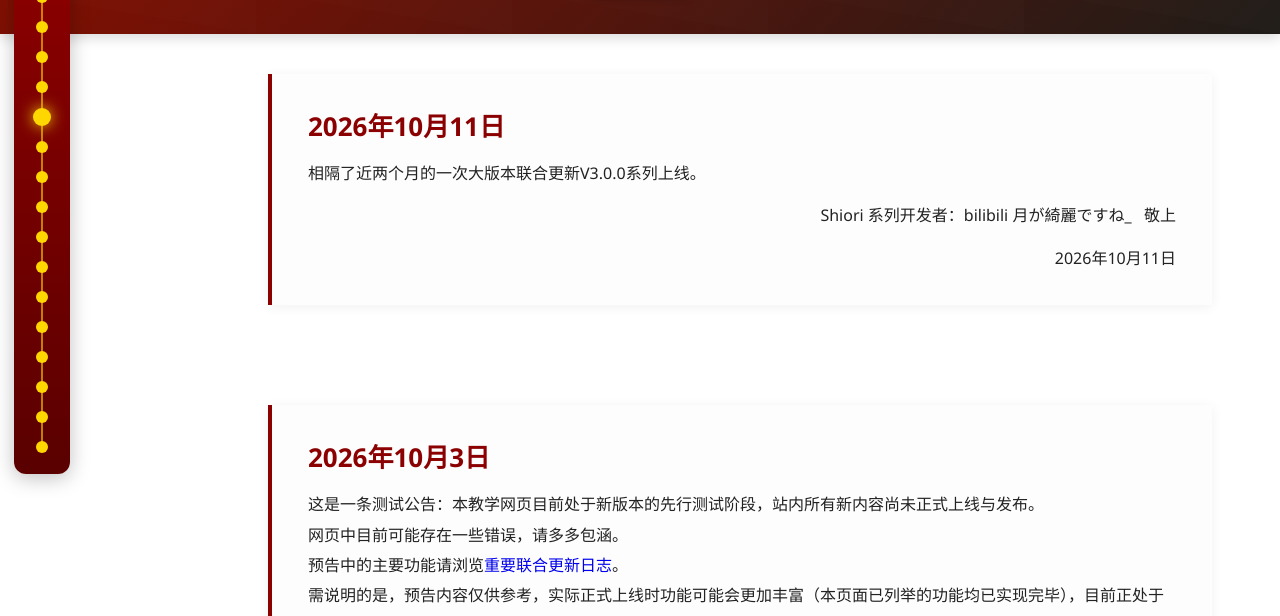
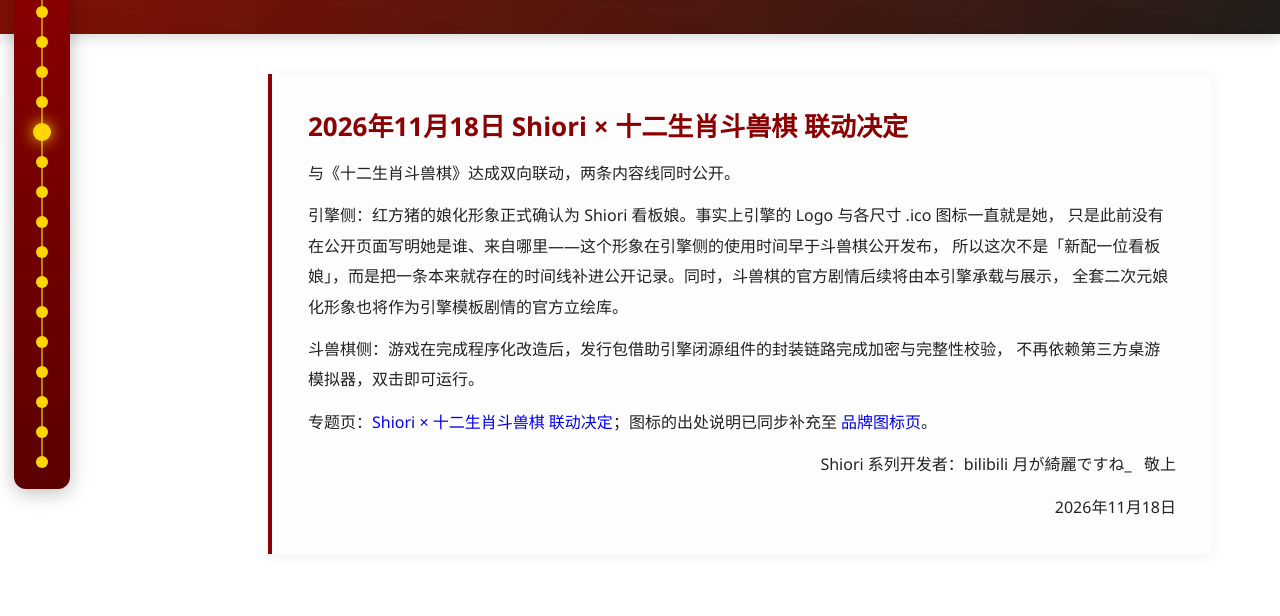
Before and after one commit to 1145141919810TONNY/Shioriteaching, a plain HTML site: page html/history.html in a window 1280 px wide. Shown: the part 178-794 px from the top of the page. Drawn offline with Linux system fonts and the light colour scheme.

Commit message:
Update history.html

```diff
--- a/html/history.html
+++ b/html/history.html
@@ -342,6 +342,21 @@
 				-->
 
 				<section class="era-section">
+					<h2>2026年11月18日 Shiori × 十二生肖斗兽棋 联动决定</h2>
+					<p>与《十二生肖斗兽棋》达成双向联动，两条内容线同时公开。</p>
+					<p>引擎侧：红方猪的娘化形象正式确认为 Shiori 看板娘。事实上引擎的 Logo 与各尺寸 .ico 图标一直就是她，
+						只是此前没有在公开页面写明她是谁、来自哪里——这个形象在引擎侧的使用时间早于斗兽棋公开发布，
+						所以这次不是「新配一位看板娘」，而是把一条本来就存在的时间线补进公开记录。同时，斗兽棋的官方剧情后续将由本引擎承载与展示，
+						全套二次元娘化形象也将作为引擎模板剧情的官方立绘库。</p>
+					<p>斗兽棋侧：游戏在完成程序化改造后，发行包借助引擎闭源组件的封装链路完成加密与完整性校验，
+						不再依赖第三方桌游模拟器，双击即可运行。</p>
+					<p>专题页：<a href="collab_zodiac.html">Shiori × 十二生肖斗兽棋 联动决定</a>；图标的出处说明已同步补充至
+						<a href="icon.html">品牌图标页</a>。</p>
+					<p style="text-align: right;">Shiori 系列开发者：bilibili 月が綺麗ですね_&nbsp;&nbsp;&nbsp;敬上</p>
+					<p style="text-align: right;">2026年11月18日</p>
+				</section>
+
+				<section class="era-section">
 					<h2>2026年10月11日</h2>
 					<p>相隔了近两个月的一次大版本联合更新V3.0.0系列上线。
 					</p>
```
